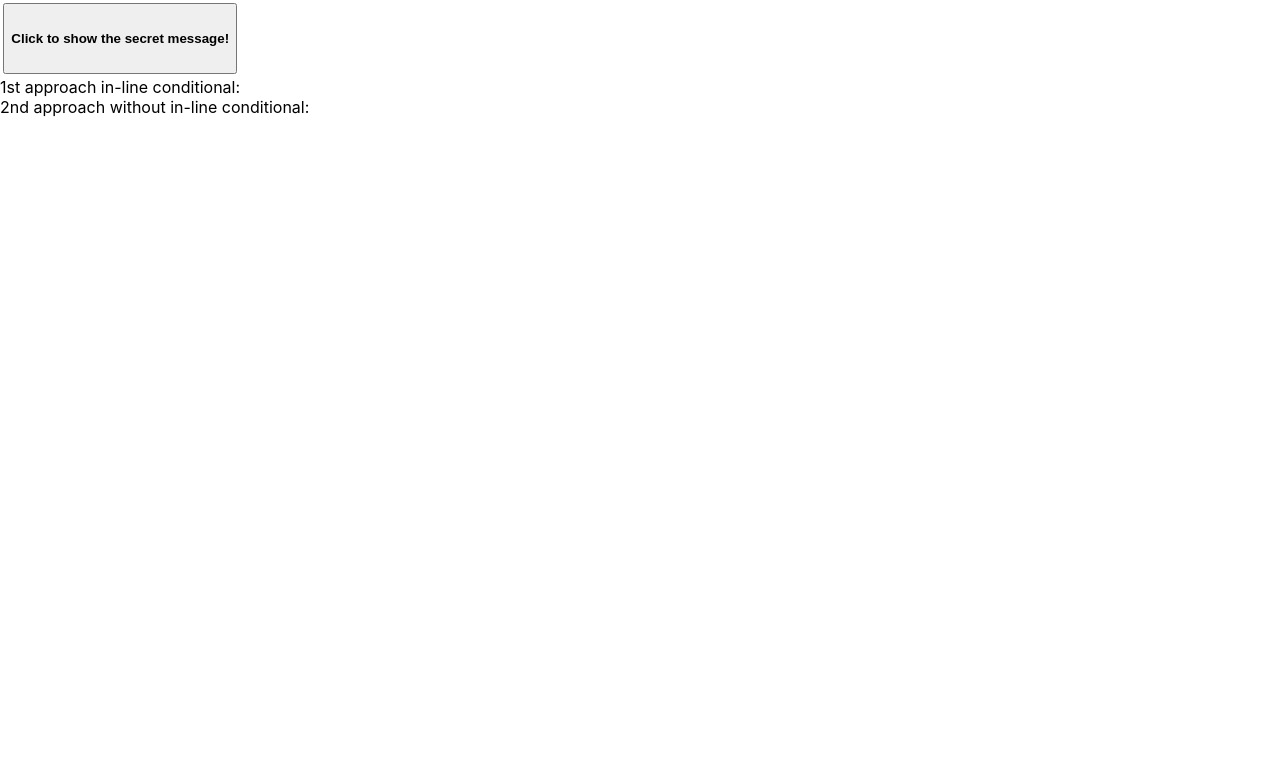
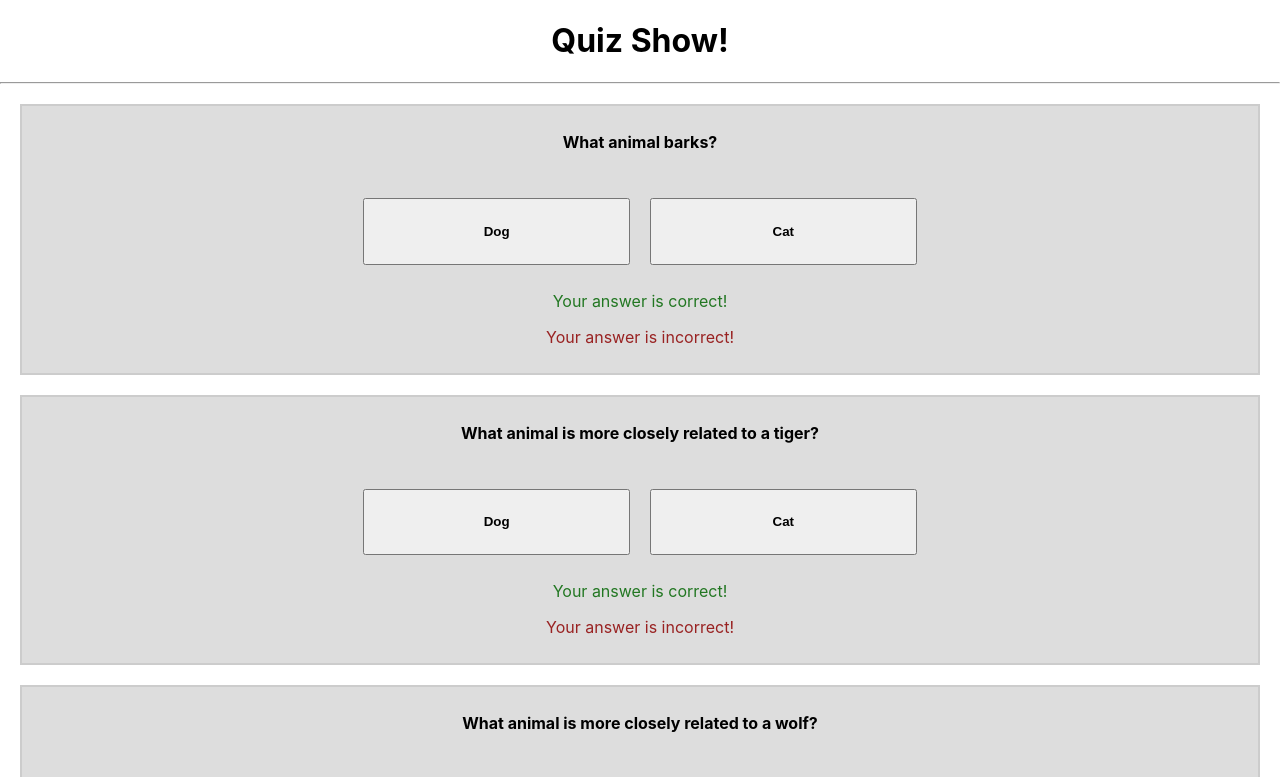
Before and after one commit to clarkngo/react-workshop, a React (Create React App) app: page / in a window 1280 px wide. Shown: the top 777 px of the page. Built offline with nearby package versions, Linux system fonts and the light colour scheme.

Commit message:
conditionals

```diff
--- a/src/App.css
+++ b/src/App.css
@@ -46,3 +46,28 @@ button {
   height: 10ex;
   font-weight: bold;
 }
+
+.question-display {
+  background: #ddd;
+  border: 2px solid #ccc;
+  margin: 20px;
+  padding: 10px;
+}
+
+.question {
+  font-weight: bold;
+}
+
+.question-choice {
+  height: 5em;
+  width: 20em;
+  margin: 10px;
+}
+
+.result-correct {
+  color: #272;
+}
+
+.result-incorrect {
+  color: #922;
+}
--- a/src/App.js
+++ b/src/App.js
@@ -6,35 +6,88 @@ class App extends Component {
   constructor(props) {
     super(props);
     this.state = {
-      showSecret : false
+      playerScore: 0,
+      questions: [
+        {
+          question: "What animal barks?",
+          possibleAnswers: ["Dog", "Cat"],
+          rightAnswer: "Dog",
+          playerChoice: null
+        },
+        {
+          question: "What animal is more closely related to a tiger?",
+          possibleAnswers: ["Dog", "Cat"],
+          rightAnswer: "Cat",
+          playerChoice: null
+        },
+        {
+          question: "What animal is more closely related to a wolf?",
+          possibleAnswers: ["Dog", "Cat"],
+          rightAnswer: "Dog",
+          playerChoice: null
+        },
+        {
+          question: "What animal is best known for playing fetch?",
+          possibleAnswers: ["Dog", "Cat"],
+          rightAnswer: "Dog",
+          playerChoice: null
+        }
+      ]
     }
   }
 
-  secretMessage() {
-    if (!this.state.showSecret) {
-      return;
-    }
+
+  displayQuestion(index) {
+    const question = this.state.questions[index];
     return (
-      <div className='secret-message'>
-        I am the secret message!
+      <div className="question-display" key={`q-${index}`}>
+        <p className="question">
+          {question.question}
+        </p>
+        <br />
+        <button className="question-choice"
+          onClick={() => this.answerQuestion(index, question.possibleAnswers[0])}>
+          {question.possibleAnswers[0]}
+        </button>
+        <button className="question-choice"
+          onClick={() => this.answerQuestion(index, question.possibleAnswers[1])}>
+          {question.possibleAnswers[1]}
+        </button>
+        <br />
+        <p className="result-correct">
+          Your answer is correct!
+        </p>
+        <p className="result-incorrect">
+          Your answer is incorrect!
+        </p>
       </div>
     );
   }
 
-  toggleSecretMessage() {
+  answerQuestion(index, choice) {
+    const answeredQuestion = this.state.questions[index];
+    answeredQuestion.playerChoice = choice;
+    const allQuestions = this.state.questions;
+    allQuestions[index] = answeredQuestion;
     this.setState({
-      showSecret: !this.state.showSecret
+      questions: allQuestions
+    }, () => {
+      this.updatePlayerScore();
     });
+  }
+
+  updatePlayerScore() {
+    const playerScore = this.state.questions.filter(q => q.rightAnswer === q.playerChoice).length;
+    this.setState({ playerScore });
+    console.log("New player score:", playerScore);
   }
 
   render() {
     return (
-      <div>
-        <button onClick={this.toggleSecretMessage.bind(this)}>Click to { this.state.showSecret ? "hide" : "show"} the secret message!</button>
-        <br/>
-        1st approach in-line conditional: { this.state.showSecret ? this.secretMessage() : null }
-        <br/>
-        2nd approach without in-line conditional: {this.secretMessage()}
+      <div className="App">
+        <h1>Quiz Show!</h1>
+        <hr />
+        {this.state.questions.map((question, index) => this.displayQuestion(index))}
       </div>
     );
   }
```
